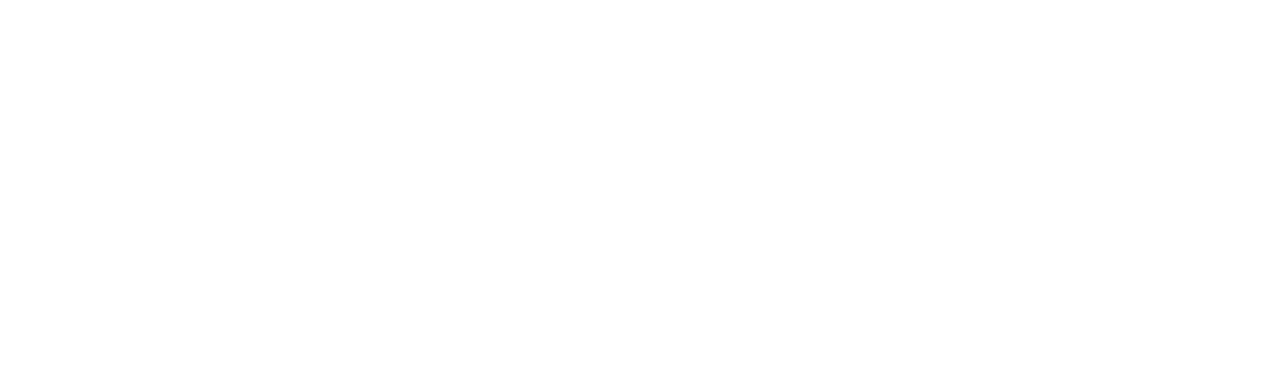
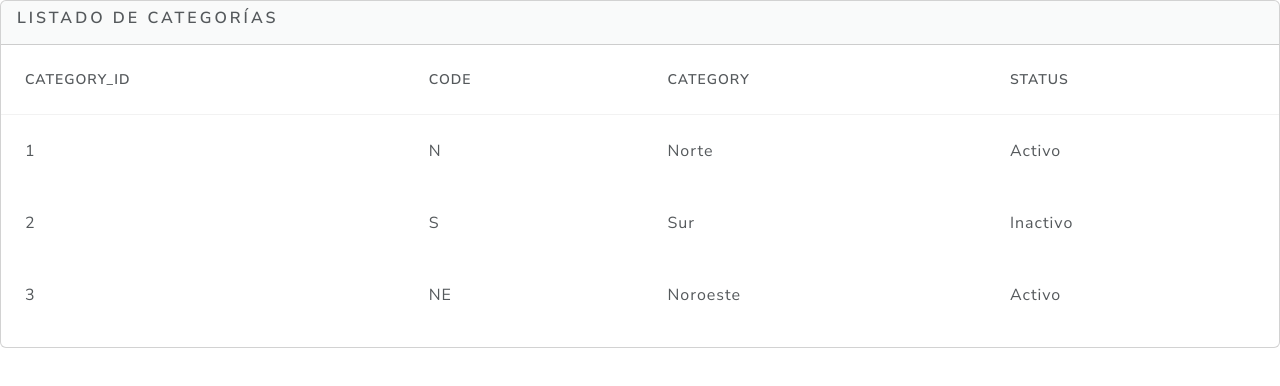
Before and after one commit to ValeVacheron/angular-dwf-proyecto, an Angular app: page /category in a window 1280 px wide. Before the commit this address led to /. Shown: the top 386 px of the page. Built offline with nearby package versions, Linux system fonts and the light colour scheme.

Commit message:
Práctica 6 terminada

```diff
--- a/src/app/app-routing.module.ts
+++ b/src/app/app-routing.module.ts
@@ -3,7 +3,7 @@
 import { CategoryComponent } from './modules/product/_components/category/category.component';
 
 const routes: Routes = [
-  { path: 'modules/product/_components/category', component: CategoryComponent }
+  { path: 'category', component: CategoryComponent }
 ];
 
 @NgModule({
--- a/src/app/app.component.html
+++ b/src/app/app.component.html
@@ -1 +1,3 @@
-<router-outlet></router-outlet>
+<div class="body-content">
+    <router-outlet></router-outlet>
+</div>
--- a/src/app/modules/product/_components/category/category.component.html
+++ b/src/app/modules/product/_components/category/category.component.html
@@ -1,6 +1,3 @@
-<p>category works!</p>
-
-<div class="body-content">
 <!-- Card -->
 <div class="card">
     <!-- Table title  -->
@@ -9,12 +6,19 @@
     </div>
     <!-- Table content-->
     <table class="table">
+        <thead>
+            <tr>
+                <th scope="col">Category_ID</th>
+                <th scope="col">Code</th>
+                <th scope="col">Category</th>
+                <th scope="col">Status</th>
+            </tr>
+        </thead>
         <tr class="tr-body" *ngFor="let category of categories">
             <td> {{ category.category_id }} </td>
             <td> {{ category.code }} </td>
             <td> {{ category.category }} </td>
-                <td> {{ category.status }} </td>
+            <td> {{ category.status == 0 ? "Inactivo": "Activo" }} </td>
         </tr>
     </table>
 </div>
-</div>
--- a/src/app/modules/product/_components/category/category.component.ts
+++ b/src/app/modules/product/_components/category/category.component.ts
@@ -16,8 +16,8 @@
   }
 
   getCategories():void {
-    this.categories.push(new Category(1,'N','Norte',true));
-    this.categories.push(new Category(1,'S','Sur',false));
-    this.categories.push(new Category(1,'NE','Noroeste',true));
+    this.categories.push(new Category(1,'N','Norte',1));
+    this.categories.push(new Category(2,'S','Sur',0));
+    this.categories.push(new Category(3,'NE','Noroeste',1));
   }
 }
--- a/src/app/modules/product/_models/category.ts
+++ b/src/app/modules/product/_models/category.ts
@@ -1,9 +1,9 @@
 export class Category {
-    category_id: number;
-    code: string;
-    category: string;
-    status: boolean;
-    constructor(category_id: number, code: string, category: string, status: boolean) {
+    category_id: number = 0;
+    code: string = "";
+    category: string = "";
+    status: number = 0;
+    constructor(category_id: number, code: string, category: string, status: number) {
         this.category_id = category_id;
         this.code = code;
         this.category = category;
```
Lines whose indentation alone changed are shown as unchanged.
